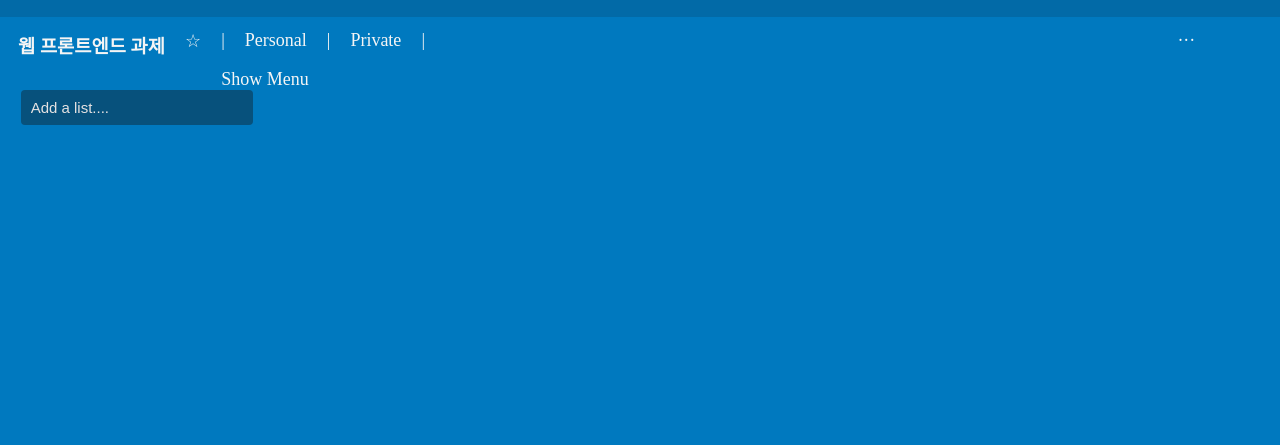
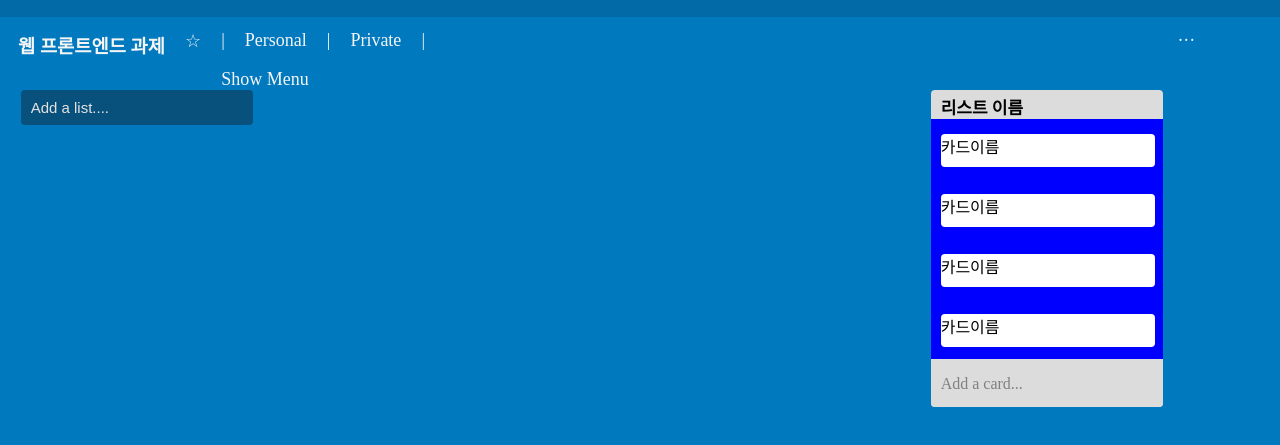
Before and after one commit to dingdingLee/TrelloWeb, a website: page app/index.html in a window 1280 px wide. Shown: the part 51-496 px from the top of the page. Drawn offline with Linux system fonts and the light colour scheme.

Commit message:
css update

```diff
--- a/app/index.html
+++ b/app/index.html
@@ -81,7 +81,7 @@
         .listWrite {
             background-color: gainsboro;
             width: 80%;
-            height: 85px;
+            height: 50%;
             border-radius: 4px;
             padding-top: 4px;
         }
@@ -104,9 +104,11 @@
             border-radius: 4px;
             margin-left: 5px;
             width: 70px;
-            height: 35px;
-            margin-top: 7px;
+            height: 31.5px;
+            margin-top: 5px;
             font-size: 15px;
+            padding-top: 2px;
+            /* padding-bottom: 2px; */
         }
         .addButton {
             background-color: #46a333;
@@ -133,8 +135,9 @@
         }
         .buttonCancle {
             vertical-align: middle;
-            margin-bottom: 23px;
+            margin-bottom: 26px;
             margin-left: 3px;
+            padding-bottom: 5px;
             height: 50px;
             color: gray;
             height: 10px;
@@ -184,7 +187,7 @@
             background-color: gainsboro;
             width: 100%;
             height: 39px;
-            margin-top: 7%;
+            margin-top: 4%;
             border-bottom-left-radius: 4px;
             border-bottom-right-radius: 4px;
         }
@@ -204,6 +207,23 @@
             border-radius: 3px;
             border: none;
             font-size: 15px;
+        }
+        .dragCard {
+            display: inline-block;
+            background-color: white;
+            margin-left: 10px;
+            margin-top: 15px;
+            width: 92%;
+            height: 33px;
+            border-radius: 4px;
+            color: #000;
+            font-style: inherit;
+        }
+        .dragCardBackground {
+            position: relative;
+            background-color: blue;
+            width: 100%;
+            height: 60px;
         }
     </style>
 
@@ -269,6 +289,8 @@
         function addCardLink(obj) {
             let addCardLinkNum = obj.parentNode.parentNode.getAttribute("class");
             document.querySelector(".addDivTextarea"+addCardLinkNum.slice(-1)).innerHTML = writeTextarea
+            let num = document.querySelector(".addDivTextarea"+addCardLinkNum.slice(-1)).firstChild.childNodes.length
+            document.querySelector(".addDivTextarea"+addCardLinkNum.slice(-1)).firstChild.childNodes[num-3].focus()
         }
         // 카드 추가할 때 X버튼 눌렀을 시
         function onAddButtonCancleClick(obj) {
@@ -276,6 +298,12 @@
             let addDivTextareaNum = obj.parentNode.parentNode.getAttribute("class");
             // 카드갯수가 없을때만
             document.querySelector(".addDivTextarea"+addDivTextareaNum.slice(-1)).innerHTML = addCardHtml
+        }
+        // 카드 Add 버튼 클릭 시
+        function onAddCardClick(obj) {
+            let addCardListNum = obj.parentNode.parentNode.getAttribute("class");
+
+
         }
 
 
@@ -318,13 +346,31 @@
             </div>
             <div class="columnList">
                 <form class="formList4">
-                    <!-- <div class="listWrite">
+                    <!--  -->
+                     <div class="listWrite">
                         <span class="formlistTitle">리스트 이름</span>
                         <br/>
-                        <div class="addDivTextarea">
+                        <div class="addDivTextarea4">
+                            <div class="dragCardBackground">
+                                <span class="dragCard" ondragstart="dragStart(event)" ondragend="dragEnd(event)" draggable="true">카드이름</span>
+                            </div>
+                            <div class="dragCardBackground">
+                                <span class="dragCard" ondragstart="dragStart(event)" ondragend="dragEnd(event)" draggable="true">카드이름</span>
+                            </div>
+                            <div class="dragCardBackground">
+                                <span class="dragCard" ondragstart="dragStart(event)" ondragend="dragEnd(event)" draggable="true">카드이름</span>
+                            </div>
+                            <div class="dragCardBackground">
+                                <span class="dragCard" ondragstart="dragStart(event)" ondragend="dragEnd(event)" draggable="true">카드이름</span>
+                            </div>
 
+                            <div class="addLinkDiv">
+                                <a class="addCardLink" onclick="addCardLink(this)" >Add a card...</a>
+                            </div>
                         </div>
-                    </div>                 -->
+                    </div>
+
+                    <!--  -->
                 </form>
             </div>
             <!--  -->
```
